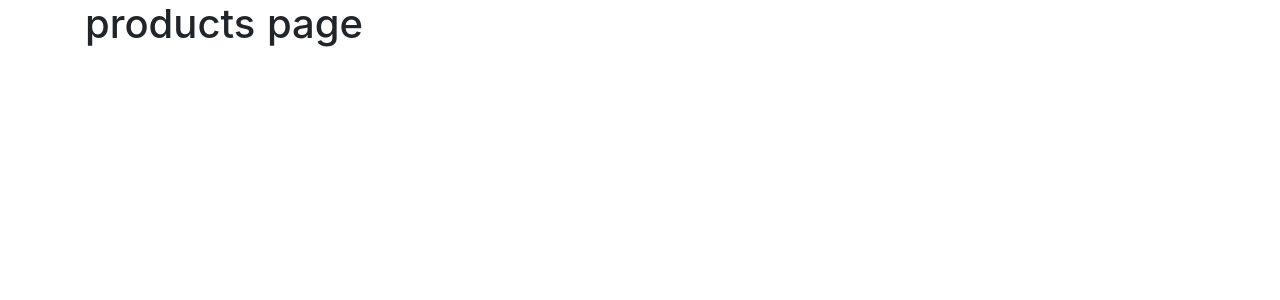
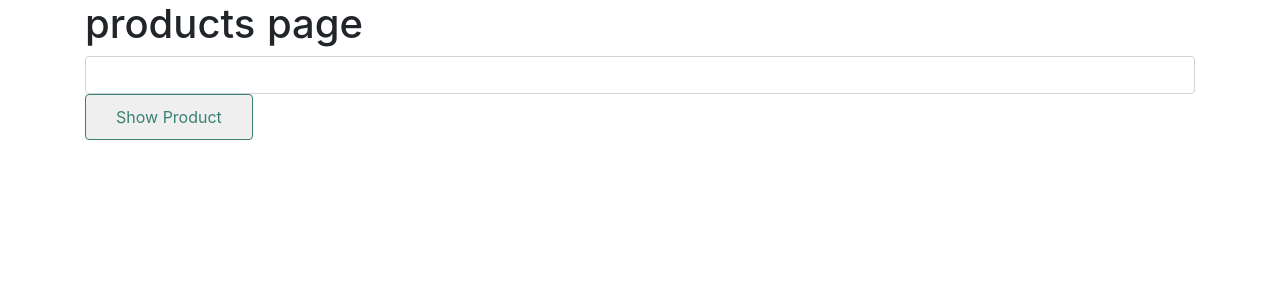
Before and after one commit to eremsmsk/NuxtJS-FirstApp, a Nuxt app: page /products in a window 1280 px wide. Shown: the top 300 px of the page. Built offline with nearby package versions, Linux system fonts and the light colour scheme.

Commit message:
Link ve Navigasyon İşlemleri

```diff
--- a/pages/index.vue
+++ b/pages/index.vue
@@ -12,8 +12,14 @@
     </p>
 
     <div class="button-container">
-      <a href="#" class="button--green">Products</a>
-      <a href="#" class="button--green">Product</a>
+      <a href="/products" class="button--green"
+        >Products (Server Side Rendering)</a
+      >
+      <!-- Serveri tekrardan render ediyor sayfalar arası geçiş yaparken sayfa yenilenmesine sebep oluyor -->
+      <nuxt-link to="/products" tag="a" class="button--green"
+        >Products</nuxt-link
+      >
+      <!-- Sayfalar arası geçişlerde sayfa yenilenmeden geçiş sağlar bu da serveri tekrardan render etmiyor. -->
     </div>
   </section>
 </template>
--- a/pages/products/index.vue
+++ b/pages/products/index.vue
@@ -1,11 +1,25 @@
 <template>
-<div class="container">
-    <h1> products page </h1>
+  <div class="container">
+    <h1>products page</h1>
+    <div class="input-container">
+      <input type="text" v-model="productID" class="form-control" />
+      <button class="button--green" @click="showProduct">Show Product</button>
     </div>
+  </div>
 </template>
 <script>
-
+export default {
+  data() {
+    return {
+      productID: null,
+    };
+  },
+  methods: {
+    showProduct() {
+      this.$router.push("/products/" + this.productID);
+    },
+  },
+};
 </script>
 <style>
-
 </style>
```
